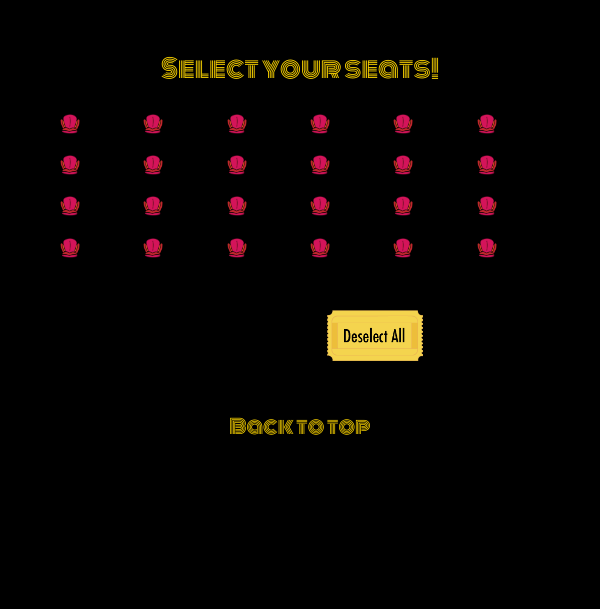
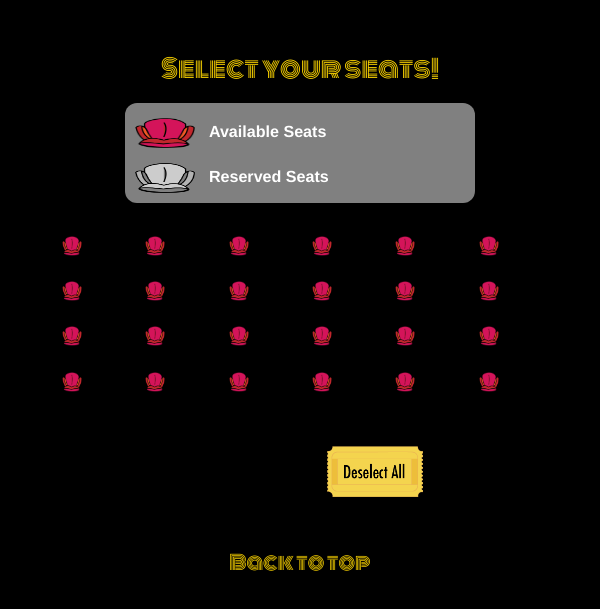
Before and after one commit to BamboozledMe/midtermgroup4, a plain HTML site: page midterm/index.html in a window 600 px wide. Shown: the part 163-772 px from the top of the page. Drawn offline with nearby package versions, Linux system fonts and the light colour scheme.

Commit message:
commented html and css

```diff
--- a/midterm/css/styles.css
+++ b/midterm/css/styles.css
@@ -7,6 +7,7 @@
   padding-right: 50px;
 }
 
+/* Headers */
 h1, h2{
   text-align: center;
   color: gold;
@@ -19,6 +20,7 @@ h2{
   margin-bottom: 20px;
 }
 
+/* Videos */
 #harryPotter {
   text-align: center;
 }
@@ -29,6 +31,8 @@ h2{
   text-align: center;
 }
 
+
+/* Buttons */
 #reserveButton {
   position: relative;
   bottom: 200px;
@@ -39,8 +43,6 @@ h2{
   float: left;
 
 }
-
-
 
 #deselectButton {
   position: relative;
@@ -54,6 +56,7 @@ h2{
   float:right;
 }
 
+ /*body*/
 body {
   background-color: black;
   background-image: url('../images/slides4.jpg');
@@ -74,6 +77,35 @@ body {
   padding: 50px;
 }
 
+ /*Legend*/
+.legend {
+  background-color: gray;
+  width: 35%;
+  height: 90px;
+  margin: 0 auto;
+  margin-top: 10px;
+  margin-bottom: 10px;
+  border-radius: 12px;
+}
+
+.legendSeat {
+  height: 55px;
+  width: 15%;
+  padding-left: 10px;
+  margin: 15px 10px 15px 0px;
+}
+
+.legendSpan {
+  color: white;
+  font-size: 1.15em;
+  height: 80px;
+  width: 49%;
+  padding-top: 5px;
+  color: white;
+  font-weight: bold;
+}
+
+/*Side Popcorns*/
 .leftPopcorn {
   position: absolute;
   width: 15%;
@@ -87,6 +119,8 @@ body {
   left: 80%;
   top: 800px;
 }
+
+/*Container for the seats*/
 .containerSeats {
   width: 50%;
   height: 30%;
@@ -96,6 +130,7 @@ body {
 
 }
 
+/*Container for the buttons*/
 .buttonsContainer {
   position: relative;
   margin: 0 auto;
@@ -106,10 +141,32 @@ body {
   top: 220px;
 }
 
+/*Movie ticket buttons*/
 button img {
   width: 70%;
 }
 
+button:focus{
+  outline: 0;
+}
+
+#deselectButton img {
+  transition: 0.5s all;
+}
+
+#deselectButton img:hover {
+  opacity: 0.5;
+}
+
+#reserveButton img {
+  transition: 0.5s all;
+}
+
+#reserveButton img:hover {
+  opacity: 0.5;
+}
+
+/*Bootstrap grid*/
 .row {
   width: 100%;
   left: 2%;
@@ -118,6 +175,8 @@ button img {
 
 .col-lg-2 {
   border-radius: 8px;
+  cursor: pointer;
+  transition: 0.6s;
 }
 
 .col-lg-2:hover {
@@ -136,8 +195,12 @@ button img {
   background-color: white;
 }
 
-.selected {
-  background-color: white;
+.col-lg-2 img {
+  transition: 0.5s all;
+}
+
+.col-lg-2 img:hover {
+  opacity: 0.2;
 }
 
 .seatImage {
@@ -146,6 +209,12 @@ button img {
   height: 100%;
 }
 
+/*Applied when selected*/
+.selected {
+  background-color: white;
+}
+
+/*Pop up after clicking reserve (The modal)*/
 .reservePopup {
   width: 30%;
   height: 500px;
@@ -156,18 +225,15 @@ button img {
   top: 100px;
 }
 
+.input-group {
+  margin-top: 5px;
+}
+
+/*The down arrows*/
 .glyphicon {
   margin-left: 10px;
   margin-right: 10px;
   top: 2px;
-}
-
-.input-group {
-  margin-top: 5px;
-}
-
-button:focus{
-  outline: 0;
 }
 
 /* unvisited link */
@@ -232,6 +298,51 @@ h2 {
     display: none;
   }
 
+
+
+  .byeFelicia {
+    font-size: 10px;
+  }
+}
+
+@media only screen and (max-width: 1220px) {
+  .legend {
+    width: 50%;
+  }
+}
+
+@media only screen and (max-width: 900px) {
+  .legend {
+    width: 30%;
+    height: 100px;
+  }
+
+  .legendSpan {
+    display: inline-block;
+    position: relative;
+    height: 40px;
+    width: 70%;
+    margin-bottom: 0px;
+    top: 8px;
+  }
+
+  .legendSeat {
+    height: 30px;
+    width: 20%;
+    margin-bottom: 0px;
+
+  }
+  #legendReserved {
+
+  }
+}
+
+@media only screen and (max-width: 710px) {
+  .legend {
+    height: 100px;
+    width: 50%;
+  }
+
   .leftPopcorn {
     display: none;
   }
@@ -241,14 +352,24 @@ h2 {
   }
 }
 
+@media only screen and (max-width: 600px) {
+  .legend {
+    width: 70%;
+    height: 100px;
+    margin-bottom: 20px;
+  }
+}
+
 @media only screen and (min-width: 600px) {
   .col-sm-2 {
-    padding: 10px;
+    padding: 12px;
   }
 
 
 }
 
+
+
 @media only screen and (min-width: 1200px) {
 
 }
--- a/midterm/index.html
+++ b/midterm/index.html
@@ -1,19 +1,31 @@
 <!DOCTYPE html>
 <html>
+
 <head>
   <meta charset="utf-8">
-    <title>Theater</title>
+  <title>Uptown Theater</title>
   <!-- Latest compiled and minified CSS -->
   <link rel="stylesheet" href="https://maxcdn.bootstrapcdn.com/bootstrap/3.3.7/css/bootstrap.min.css" integrity="sha384-BVYiiSIFeK1dGmJRAkycuHAHRg32OmUcww7on3RYdg4Va+PmSTsz/K68vbdEjh4u" crossorigin="anonymous">
 
   <!-- Optional theme -->
   <link rel="stylesheet" href="https://maxcdn.bootstrapcdn.com/bootstrap/3.3.7/css/bootstrap-theme.min.css" integrity="sha384-rHyoN1iRsVXV4nD0JutlnGaslCJuC7uwjduW9SVrLvRYooPp2bWYgmgJQIXwl/Sp" crossorigin="anonymous">
+
+  <!-- Google Font -->
   <link href="https://fonts.googleapis.com/css?family=Monoton" rel="stylesheet">
 
+  <!-- Title Icon -->
+  <link rel="shortcut icon" type="image/x-icon" href="images/popcorn.png" />
+
+  <!-- External CSS -->
   <link rel="stylesheet" href="css/styles.css">
 </head>
+
+
 <body>
+  <!-- Header -->
   <h1 id= 'top'>The Uptown Theater</h1>
+
+  <!-- Trailer carousel container from bootstrap -->
   <div class="containerTrailers">
     <div id="carousel" class="carousel slide" data-interval= 'false' data-ride="carousel">
 
@@ -45,14 +57,33 @@
 
   </div> <!-- close container -->
 
+  <!-- Container for the bottom portion -->
   <div class="floor">
+    <!-- Popcorn images on the side -->
     <img src = "images/popcorn.png" class = "leftPopcorn">
     <img src = "images/popcorn.png" class = "rightPopcorn">
+
+    <!-- Header for floor (clickable) -->
     <h2  id = "selectYourSeat"><span class = "glyphicon glyphicon-arrow-down"></span> <a href="#bottom">
       Select your seats!  </a><span class = "glyphicon glyphicon-arrow-down"></span></h2>
 
+      <!-- Legend for seats -->
+      <div class = "legend">
+        <img src = "images/seat1.png" class = "legendSeat">
+        <span class = "legendSpan">
+          Available Seats
+        </span>
+
+        <img src = "images/seat2.png" class = "legendSeat" id = "legendReserved">
+        <span class = "legendSpan">
+          Reserved Seats
+        </span>
+      </div>
+
+      <!-- The Seats -->
       <div class = "containerSeats">
 
+        <!-- First Row -->
         <div class = "row">
           <div class = "col-lg-2 col-md-2 col-sm-2 col-xs-2">
             <img src = "images/seat1.png" class = "seatImage">
@@ -74,6 +105,7 @@
           </div>
         </div>
 
+        <!-- Second Row -->
         <div class = "row">
           <div class = "col-lg-2 col-md-2 col-sm-2 col-xs-2">
             <img src = "images/seat1.png" class = "seatImage">
@@ -95,6 +127,7 @@
           </div>
         </div>
 
+        <!-- Third Row -->
         <div class = "row">
           <div class = "col-lg-2 col-md-2 col-sm-2 col-xs-2">
             <img src = "images/seat1.png" class = "seatImage">
@@ -116,6 +149,7 @@
           </div>
         </div>
 
+        <!-- Fourth Row -->
         <div class = "row">
           <div class = "col-lg-2 col-md-2 col-sm-2 col-xs-2">
             <img src = "images/seat1.png" class = "seatImage">
@@ -139,38 +173,48 @@
 
       </div>
 
+      <!-- The container for reserve and deselect buttons -->
       <div class = "buttonsContainer">
         <!-- Button trigger modal -->
         <button type="button" id='reserveButton' data-toggle="modal" data-target="#myModal">
           <img src="images/reserveticket.png"/>
         </button>
 
-<!-- Modal -->
+        <!-- Modal from bootstrap -->
         <div class="modal fade" id="myModal" tabindex="-1" role="dialog" aria-labelledby="myModalLabel">
           <div class="modal-dialog" role="document">
             <div class="modal-content">
+
+              <!-- Title of modal -->
               <div class="modal-header">
                 <button type="button" class="close" data-dismiss="modal" aria-label="Close"><span aria-hidden="true">&times;</span></button>
                 <h4 class="modal-title" id="myModalLabel">Please enter your information</h4>
               </div>
+
               <div class="modal-body">
+                <!-- Input for first name -->
                 <div class="input-group">
                   <span class="input-group-addon" id="basic-addon1">First Name</span>
                   <input id='firstName' type="text" class="form-control" placeholder="First name" aria-describedby="basic-addon1">
                 </div>
+                <!-- Input for last name  -->
                 <div class="input-group">
                   <span class="input-group-addon" id="basic-addon2">Last Name</span>
                   <input id= 'lastName' type="text" class="form-control" placeholder="Last name" aria-describedby="basic-addon1">
                 </div>
+                <!-- Input for email address -->
                 <div class="input-group">
                   <span class="input-group-addon" id="basic-addon3">Email address</span>
                   <input id='email' type="text" class="form-control" placeholder="Email address" aria-describedby="basic-addon1">
                 </div>
+                <!-- Input for phone number -->
                 <div class="input-group">
                   <span class="input-group-addon" id="basic-addon4">Phone Number</span>
                   <input id='phoneNumber' type="text" class="form-control" placeholder="Phone Number" aria-describedby="basic-addon1">
                 </div>
               </div>
+
+              <!-- Close and reserve buttons -->
               <div class="modal-footer">
                 <button type="button" class="btn btn-default" data-dismiss="modal">Close</button>
                 <button type="button" class="btn btn-primary" data-dismiss='modal' id='submitReservation'>Reserve</button>
@@ -178,15 +222,23 @@
             </div>
           </div>
         </div>
+
+        <!-- Deselect all seats Button -->
         <button type = "button" id = "deselectButton">
           <img src="images/deselectticket.png"/>
         </button>
       </div>
     </div> <!-- Close floor -->
+
+    <!-- Link to go back to top -->
     <p id='bottom'><a href="#top">Back to top</a></p>
+
+    <!-- JQuery Script -->
     <script type="text/javascript" src="scripts/jquery-3.2.1.min.js"></script>
     <!-- Latest compiled and minified JavaScript -->
     <script src="https://maxcdn.bootstrapcdn.com/bootstrap/3.3.7/js/bootstrap.min.js" integrity="sha384-Tc5IQib027qvyjSMfHjOMaLkfuWVxZxUPnCJA7l2mCWNIpG9mGCD8wGNIcPD7Txa" crossorigin="anonymous"></script>
+
+    <!-- External custom script -->
     <script type="text/javascript" src="scripts/script.js"></script>
   </body>
   </html>
--- a/midterm/scripts/script.js
+++ b/midterm/scripts/script.js
@@ -15,9 +15,6 @@ $(function (){
   else {
     $("#reserveButton").show();
   }
-
-
-
 
 
   $(".col-lg-2").each(function(index) {
@@ -77,6 +74,7 @@ $(function (){
 
     if (allReserved) {
       $("#selectYourSeat").text("Theatre*Is*Packed*Bye*Felicia");
+      $("#selectYourSeat").addClass("byeFelicia");
       $("#deselectButton").hide();
       console.log("haha");
     }
```
Also changed, not shown: 2 other files. Lines whose indentation alone changed are shown as unchanged.
